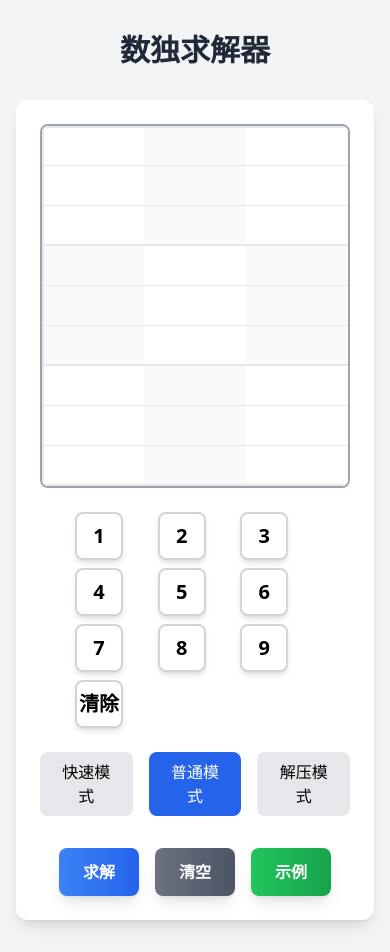
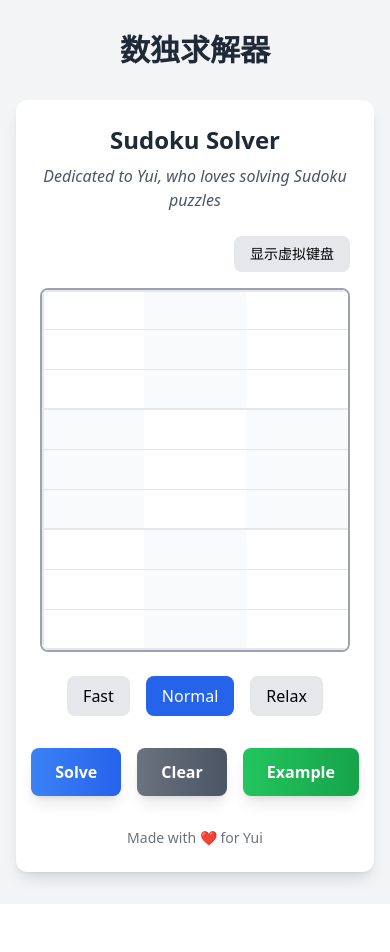
Before and after one commit to ricolalemon/sudoku-solver, a React (Create React App) app: page / in a window 390 px wide. After the commit the page ends 904 px from the top, so only its background shows below. Built offline with nearby package versions, Linux system fonts and the light colour scheme.

Commit message:
Add virtual keyboard for mobile users

```diff
--- a/src/components/SudokuSolver.js
+++ b/src/components/SudokuSolver.js
@@ -7,6 +7,7 @@ const SudokuSolver = () => {
   const [currentTry, setCurrentTry] = useState({ row: -1, col: -1 });
   const [solveMode, setSolveMode] = useState('normal');
   const [selectedCell, setSelectedCell] = useState(null); // 新增：当前选中的格子
+  const [showKeyboard, setShowKeyboard] = useState(false); // 新增：控制虚拟键盘显示
 
   const delay = (ms) => new Promise(resolve => setTimeout(resolve, ms));
 
@@ -214,6 +215,12 @@ const SudokuSolver = () => {
 
   return (
     <div className="max-w-lg mx-auto bg-white rounded-xl shadow-lg p-6">
+      {/* 添加献词 */}
+      <div className="text-center mb-6">
+        <h1 className="text-2xl font-bold text-gray-800 mb-2">Sudoku Solver</h1>
+        <p className="text-gray-600 italic">Dedicated to Yui, who loves solving Sudoku puzzles</p>
+      </div>
+
       <style>
         {`
           @keyframes pop-in {
@@ -226,6 +233,17 @@ const SudokuSolver = () => {
           }
         `}
       </style>
+
+      {/* 添加虚拟键盘开关 */}
+      <div className="flex justify-end mb-4">
+        <button
+          onClick={() => setShowKeyboard(!showKeyboard)}
+          className="px-4 py-2 text-sm rounded-lg bg-gray-200 hover:bg-gray-300 transition-all duration-200"
+        >
+          {showKeyboard ? '隐藏虚拟键盘' : '显示虚拟键盘'}
+        </button>
+      </div>
+
       <div className="grid grid-cols-9 border-2 border-gray-400 rounded-lg overflow-hidden">
         {board.map((row, i) => (
           row.map((cell, j) => (
@@ -238,13 +256,14 @@ const SudokuSolver = () => {
               className={getCellClassName(i, j)}
               disabled={solving}
               maxLength={1}
-              readOnly // 添加 readOnly 属性，防止弹出手机键盘
+              readOnly={showKeyboard} // 只在显示虚拟键盘时禁用实体键盘输入
             />
           ))
         ))}
       </div>
 
-      {/* 虚拟数字键盘 */}
+      {/* 虚拟数字键盘（条件渲染） */}
+      {showKeyboard && (
         <div className="mt-6 grid grid-cols-3 gap-2 max-w-[240px] mx-auto">
           {[1, 2, 3, 4, 5, 6, 7, 8, 9].map(num => (
             <button
@@ -264,6 +283,7 @@ const SudokuSolver = () => {
             清除
           </button>
         </div>
+      )}
 
       <div className="flex flex-col items-center gap-4 mt-6">
         <div className="flex justify-center gap-4 mb-4">
@@ -274,7 +294,7 @@ const SudokuSolver = () => {
                        ? 'bg-blue-600 text-white'
                        : 'bg-gray-200 hover:bg-gray-300'}`}
           >
-            快速模式
+            Fast
           </button>
           <button
             onClick={() => setSolveMode('normal')}
@@ -283,7 +303,7 @@ const SudokuSolver = () => {
                        ? 'bg-blue-600 text-white'
                        : 'bg-gray-200 hover:bg-gray-300'}`}
           >
-            普通模式
+            Normal
           </button>
           <button
             onClick={() => setSolveMode('relax')}
@@ -292,7 +312,7 @@ const SudokuSolver = () => {
                        ? 'bg-blue-600 text-white'
                        : 'bg-gray-200 hover:bg-gray-300'}`}
           >
-            解压模式
+            Relax
           </button>
         </div>
         <div className="flex justify-center gap-4">
@@ -303,7 +323,7 @@ const SudokuSolver = () => {
                      hover:from-blue-600 hover:to-blue-700 transition-all duration-200
                      shadow-lg disabled:opacity-50 font-semibold"
           >
-            {solving ? '求解中...' : '求解'}
+            {solving ? 'Solving...' : 'Solve'}
           </button>
           <button
             onClick={clearBoard}
@@ -312,7 +332,7 @@ const SudokuSolver = () => {
                      hover:from-gray-600 hover:to-gray-700 transition-all duration-200
                      shadow-lg disabled:opacity-50 font-semibold"
           >
-            清空
+            Clear
           </button>
           <button
             onClick={loadExample}
@@ -321,9 +341,14 @@ const SudokuSolver = () => {
                      hover:from-green-600 hover:to-green-700 transition-all duration-200
                      shadow-lg disabled:opacity-50 font-semibold"
           >
-            示例
+            Example
           </button>
         </div>
+      </div>
+
+      {/* 添加页脚信息 */}
+      <div className="text-center mt-8 text-sm text-gray-500">
+        <p>Made with ❤️ for Yui</p>
       </div>
     </div>
   );
```
Lines whose indentation alone changed are shown as unchanged.
